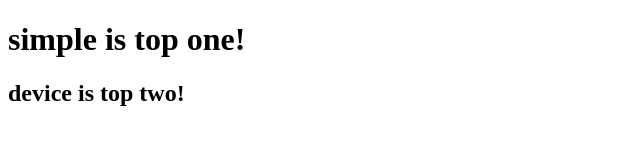
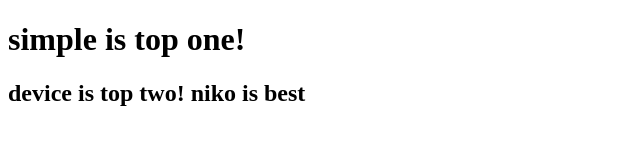
Before and after one commit to dev1ce02/Simple-questions, a plain HTML site: page index.html in a window 1280 px wide. Shown: the whole page, without its empty margins (0-640 px from the left). Drawn offline with Linux system fonts and the light colour scheme.

Commit message:
niko is best

```diff
--- a/index.html
+++ b/index.html
@@ -8,6 +8,7 @@
 </head>
 <body>
 <h1>simple is top one!</h1>
-<h2>device is top two!</h2>
+<h2>device is top two! niko is best</h2>
+
 </body>
 </html>
```
